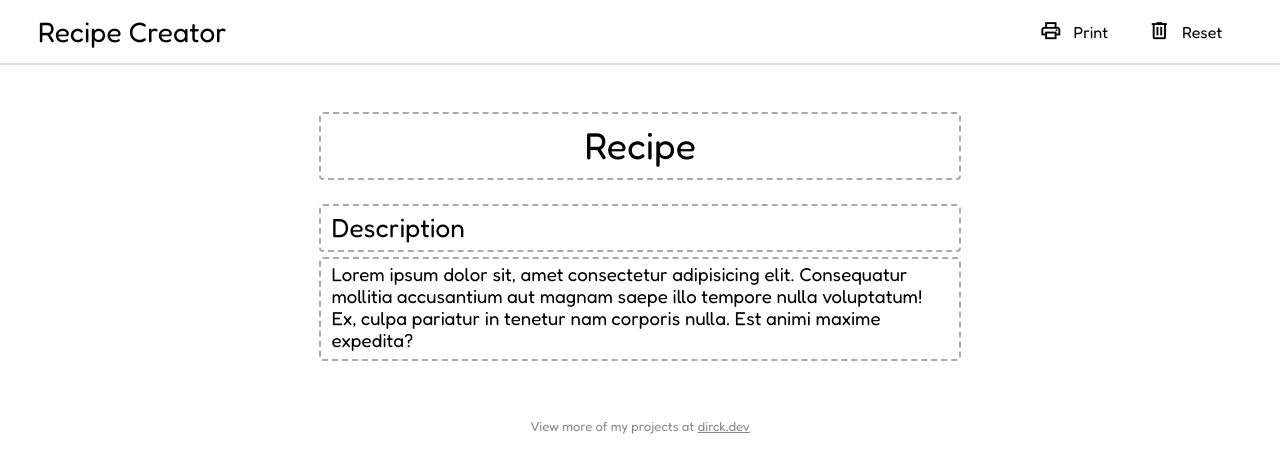
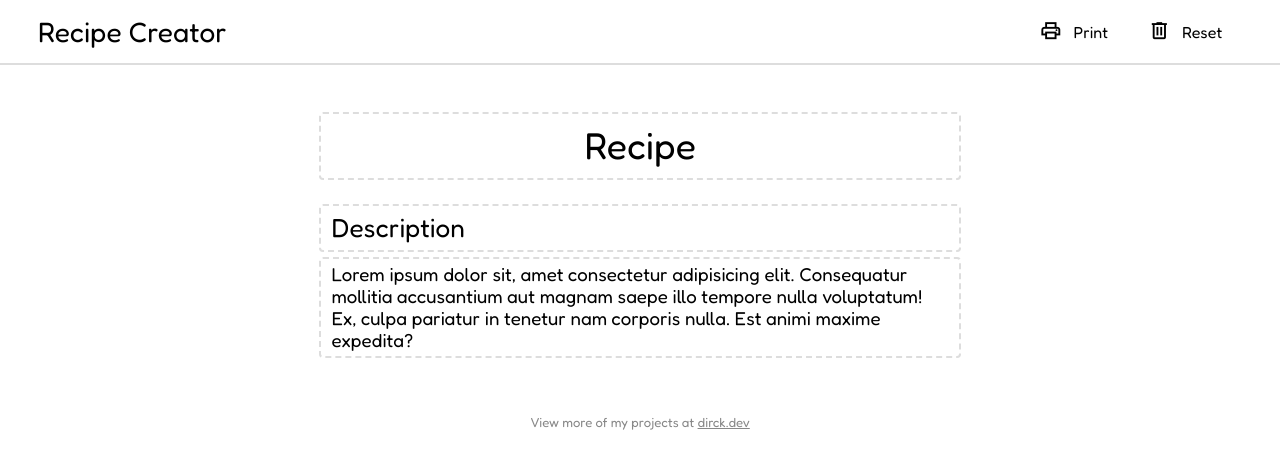
Before and after one commit to dirckvdende/recipe-creator, a Nuxt app: page / in a window 1280 px wide. Shown: the top 472 px of the page. Built offline with nearby package versions, Linux system fonts and the light colour scheme.

Commit message:
Adjusted editable field styles

```diff
--- a/app/assets/scss/common.scss
+++ b/app/assets/scss/common.scss
@@ -7,14 +7,14 @@
     font-size: 1em;
     padding: .25em 8pt;
     box-sizing: border-box;
-    @media screen { border-color: #aaa; }
+    @media screen { border-color: #ddd; }
 
     &:hover {
-        border-color: #333;
+        border-color: #666;
     }
 
     &:focus {
-        border-color: #333;
+        border-color: #666;
         border-style: solid;
     }
 }
--- a/app/components/sections/TextSection.vue
+++ b/app/components/sections/TextSection.vue
@@ -5,21 +5,23 @@
         section: TextSection,
     }>()
     const textAreaRef = useTemplateRef("textarea")
+    // This code is only here because firefox and safari don't support the CSS
+    // property field-sizing yet :(
     function autoExtendTextArea() {
         let textArea = textAreaRef.value
         if (textArea == null)
             return
         textArea.style.height = "0"
-        textArea.style.height = `calc(${textArea.scrollHeight}px + .4em)`
+        textArea.style.height = `calc(${textArea.scrollHeight}px + 3pt)`
         console.log("extended")
     }
-    // TODO: Improve this to proper size
-    onMounted(() => setTimeout(autoExtendTextArea, 1))
+    onMounted(() => setTimeout(autoExtendTextArea, 100))
+    onUpdated(autoExtendTextArea)
 </script>
 
 <template>
     <textarea rows="1" v-model="section.content" @input="autoExtendTextArea"
-    ref="textarea" @change="autoExtendTextArea" />
+    ref="textarea" />
 </template>
 
 <style lang="scss" scoped>
@@ -31,5 +33,6 @@
         width: 100%;
         resize: none;
         overflow: hidden;
+        field-sizing: content;
     }
 </style>
```
